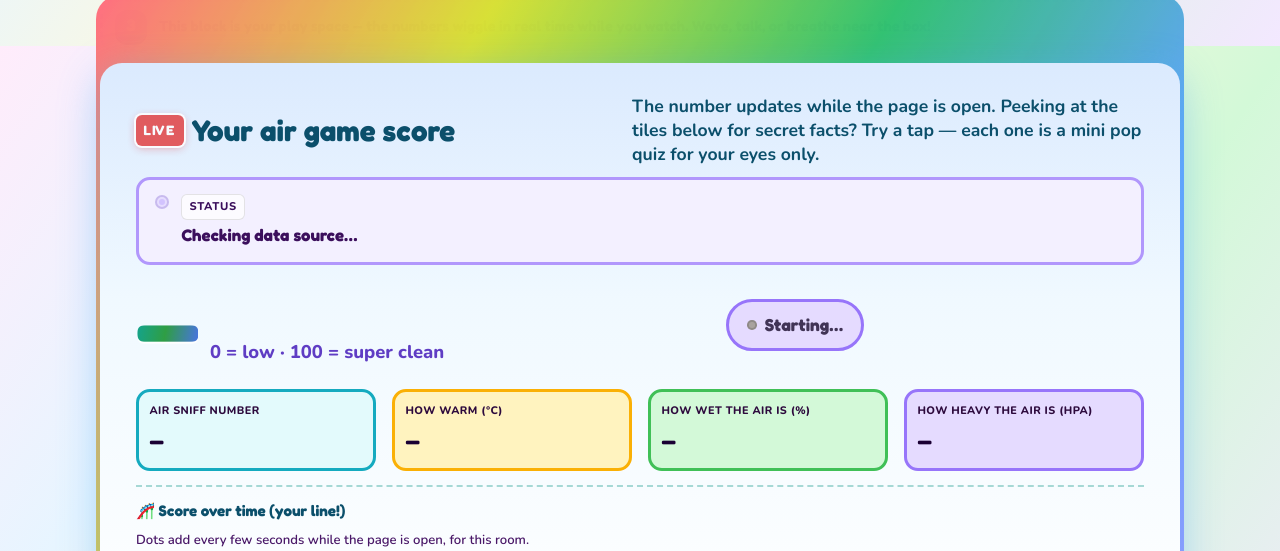
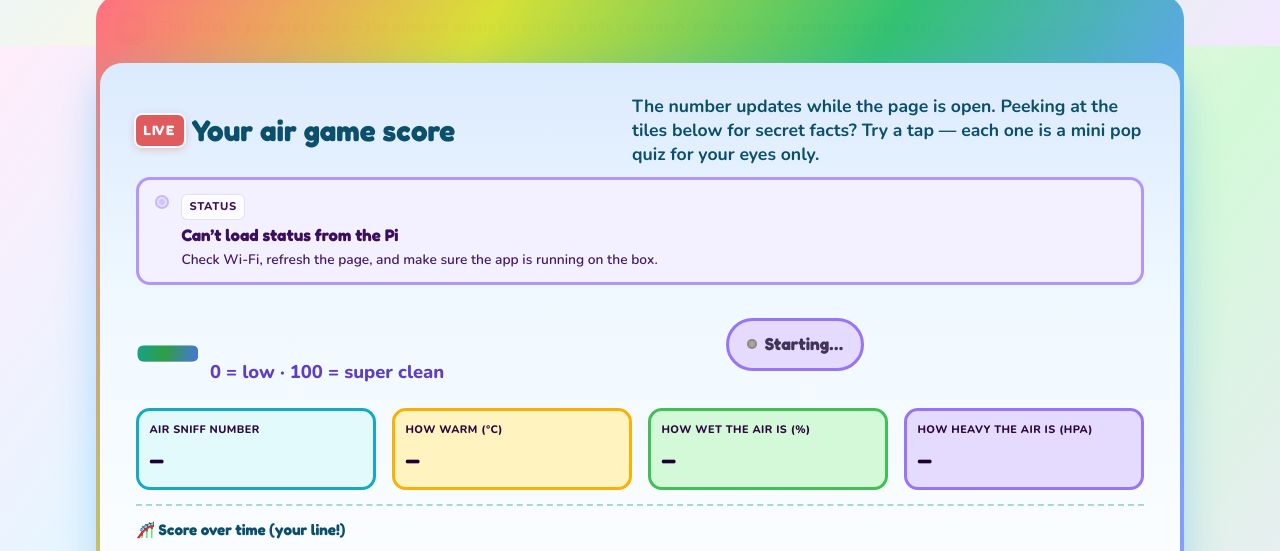
Before and after one commit to manaol2112/smartairchecker, a Flask app: page / in a window 1280 px wide. Shown: the part 1554-2105 px from the top of the page. Run offline with Flask 3, Linux system fonts and the light colour scheme; data that the repository does not hold is empty.

Commit message:
fix(ui): never block /api/status on room_time_chart; decouple chart fetch
Promise.all still waited for both fetch responses before a.json() — a slow chart
kept ‘Checking data source’ and ‘Starting’ until the DB finished. Fetch status
first, update live UI, then run chart in a separate async. Friendly error if
status fetch fails.

Made-with: Cursor

```diff
--- a/templates/index.html
+++ b/templates/index.html
@@ -2562,13 +2562,33 @@
           second: "2-digit",
         });
       }
+      // Chart is heavy on the Pi (SQLite). Never block the live banner/numbers on it.
+      async function fetchChartAndUpdate(chartUrl) {
+        try {
+          const b = await fetch(chartUrl, { cache: "no-store" });
+          if (!b.ok) {
+            console.error("room_time_chart HTTP", b.status);
+            return;
+          }
+          const chartPayload = await b.json();
+          if (chartPayload && chartPayload.error) {
+            console.error(chartPayload.error);
+            return;
+          }
+          if (chartPayload.available_dates) syncDateDropdown(chartPayload.available_dates);
+          updateTimeChart(chartPayload);
+        } catch (e) {
+          console.error(e);
+        }
+      }
       async function tick() {
         try {
           const chartUrl = "/api/room_time_chart?date=" + encodeURIComponent(selectedChartDate);
-          const [a, b] = await Promise.all([fetch("/api/status"), fetch(chartUrl)]);
+          // IMPORTANT: do not Promise.all with the chart. Until both fetch() promises settled,
+          // we never ran a.json() — a slow/hung /api/room_time_chart left “Checking data source…” forever.
+          const a = await fetch("/api/status", { cache: "no-store" });
+          if (!a.ok) throw new Error("/api/status " + a.status);
           const st = await a.json();
-          // Apply status and live numbers *before* parsing the chart — on the Pi, chart JSON
-          // can be slow (large SQLite reads). Do not keep “Checking data source…” on error.
           setSensorSourceIndicator(st);
           const s = st.sensor || {};
           const warm = el("gasWarmHint");
@@ -2603,15 +2623,15 @@
           }
           if (st.room) roomSelect.value = st.room;
 
-          const chartPayload = await b.json();
-          if (chartPayload && chartPayload.error) {
-            console.error(chartPayload.error);
-            return;
-          }
-          if (chartPayload.available_dates) syncDateDropdown(chartPayload.available_dates);
-          updateTimeChart(chartPayload);
+          void fetchChartAndUpdate(chartUrl);
         } catch (e) {
           console.error(e);
+          const title = el("sensorSourceTitle");
+          const sub = el("sensorSourceSub");
+          if (title && /Checking data source/.test(String(title.textContent || ""))) {
+            title.textContent = "Can’t load status from the Pi";
+            if (sub) sub.textContent = "Check Wi‑Fi, refresh the page, and make sure the app is running on the box.";
+          }
         }
       }
       roomSelect.addEventListener("change", async () => {
```
